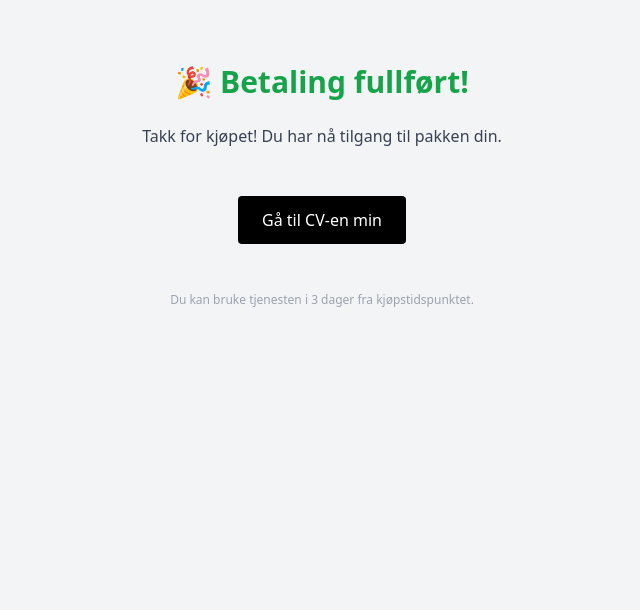
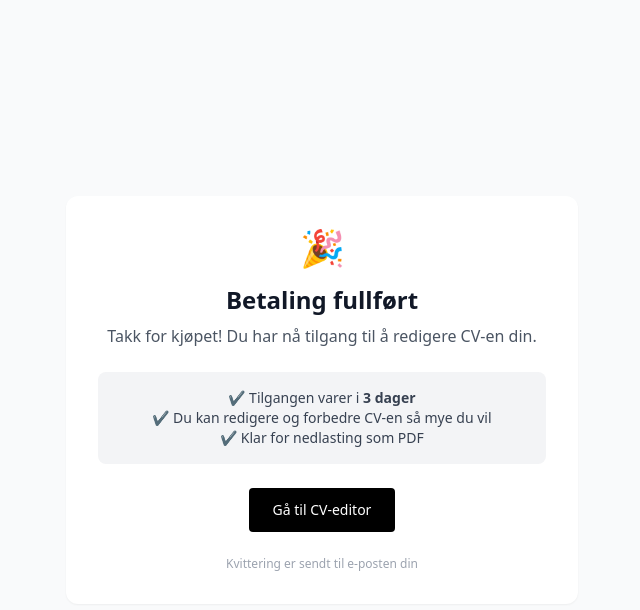
Before and after one commit to cosmicencounters5-png/cv-proffen, a Next.js app: page /success in a window 1280 px wide. Shown: the top 610 px of the page, without its empty margins (318-958 px from the left). Built offline with nearby package versions, Linux system fonts and the light colour scheme.

Commit message:
Update page.tsx

```diff
--- a/app/success/page.tsx
+++ b/app/success/page.tsx
@@ -1,12 +1,48 @@
-export const dynamic = "force-dynamic"
-
-import { Suspense } from "react"
-import SuccessContent from "./SuccessContent"
+import Link from "next/link"
 
 export default function SuccessPage() {
   return (
-    <Suspense fallback={<div className="p-10 text-center">Laster…</div>}>
-      <SuccessContent />
-    </Suspense>
+    <div className="min-h-screen bg-gray-50 flex items-center justify-center">
+      <div className="bg-white max-w-lg w-full rounded-xl shadow-sm p-8 text-center">
+        {/* Icon */}
+        <div className="text-4xl mb-4">🎉</div>
+
+        {/* Title */}
+        <h1 className="text-2xl font-bold mb-2">
+          Betaling fullført
+        </h1>
+
+        {/* Description */}
+        <p className="text-gray-600 mb-6">
+          Takk for kjøpet! Du har nå tilgang til å redigere CV-en din.
+        </p>
+
+        {/* Info box */}
+        <div className="bg-gray-100 rounded-lg p-4 text-sm text-gray-700 mb-6">
+          <p>
+            ✔ Tilgangen varer i <strong>3 dager</strong>
+          </p>
+          <p>
+            ✔ Du kan redigere og forbedre CV-en så mye du vil
+          </p>
+          <p>
+            ✔ Klar for nedlasting som PDF
+          </p>
+        </div>
+
+        {/* CTA */}
+        <Link
+          href="/cv"
+          className="inline-block bg-black text-white px-6 py-3 rounded text-sm"
+        >
+          Gå til CV-editor
+        </Link>
+
+        {/* Footer */}
+        <p className="text-xs text-gray-400 mt-6">
+          Kvittering er sendt til e-posten din
+        </p>
+      </div>
+    </div>
   )
 }
```
